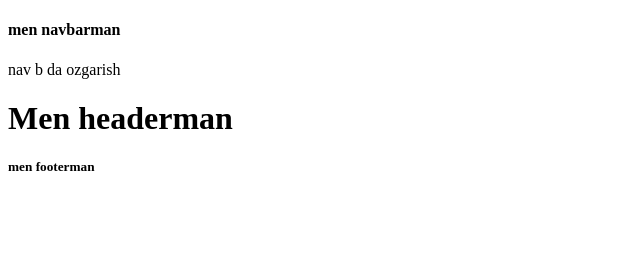
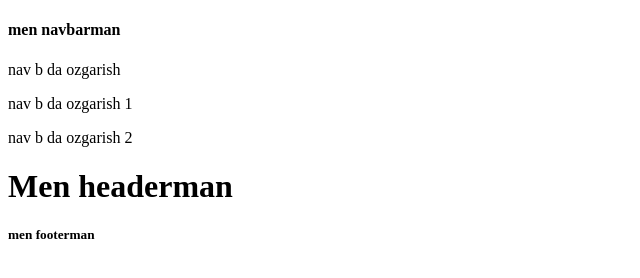
Before and after one commit to Blackxok/ForGit, a plain HTML site: page index.html in a window 1280 px wide. Shown: the whole page, without its empty margins (0-640 px from the left). Drawn offline with Linux system fonts and the light colour scheme.

Commit message:
ozgardi p*3

```diff
--- a/index.html
+++ b/index.html
@@ -12,6 +12,8 @@
    <nav>
       <h4>men navbarman </h4>
       <p>nav b da ozgarish</p>
+      <p>nav b da ozgarish 1</p>
+      <p>nav b da ozgarish 2</p>
    </nav>
    <header>
       <h1>Men headerman</h1>
```
